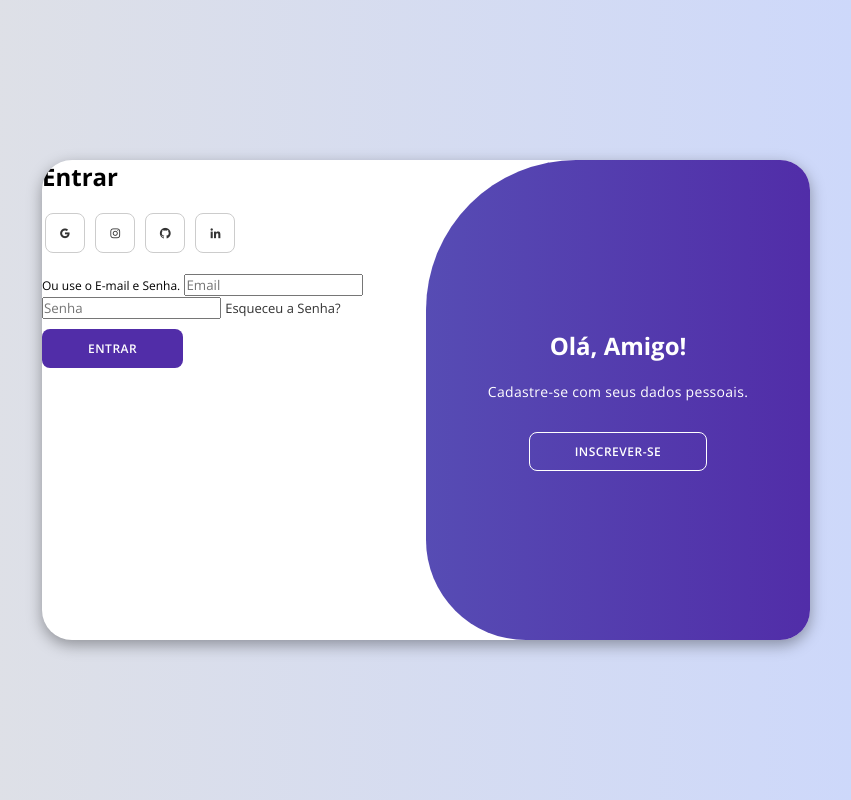
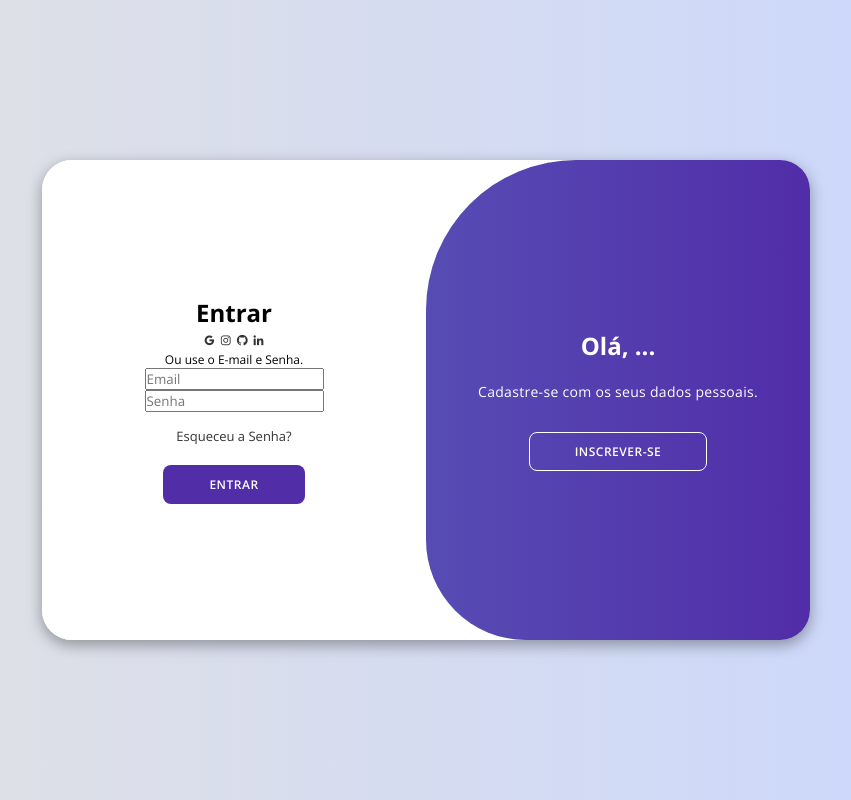
Before and after one commit to esmatulis/login-system, a plain HTML site: page index.html in a window 1280 px wide. Shown: the whole page, without its empty margins (214-1065 px from the left). Drawn offline with nearby package versions, Linux system fonts and the light colour scheme.

Commit message:
Add files via upload

```diff
--- a/index.html
+++ b/index.html
@@ -4,7 +4,10 @@
     <meta charset="UTF-8">
     <meta name="viewport" content="width=device-width, initial-scale=1.0">
     <title>Login | System</title>
+
+    <!-- Box Icons -->
     <link href='https://unpkg.com/boxicons@2.1.4/css/boxicons.min.css' rel='stylesheet'>
+
     <link rel="stylesheet" href="style.css">
 </head>
 <body>
@@ -19,16 +22,16 @@
 
                 <div class="social-icons">
                     <a href="/" class="icon">
-                        <i class="bx bxl-google"></i>
+                        <i class='bx bxl-google'></i>
                     </a>
                     <a href="/" class="icon">
-                        <i class="bx bxl-instagram"></i>
+                        <i class='bx bxl-instagram'></i>
                     </a>
                     <a href="/" class="icon">
-                        <i class="bx bxl-github"></i>
+                        <i class='bx bxl-github'></i>
                     </a>
                     <a href="/" class="icon">
-                        <i class="bx bxl-linkedin"></i>
+                        <i class='bx bxl-linkedin'></i>
                     </a>
                 </div>
                 <span>Ou use o seu E-mail para o Cadastro.</span>
@@ -40,24 +43,25 @@
         </div>
 
         <!-- Entrar -->
-         <div class="form-container sign-in">
+        <div class="form-container sign-in">
             <form>
                 <h1>Entrar</h1>
                 <div class="social-icons">
                     <a href="/" class="icon">
-                        <i class="bx bxl-google"></i>
+                        <i class='bx bxl-google'></i>
                     </a>
                     <a href="/" class="icon">
-                        <i class="bx bxl-instagram"></i>
+                        <i class='bx bxl-instagram'></i>
                     </a>
                     <a href="/" class="icon">
-                        <i class="bx bxl-github"></i>
+                        <i class='bx bxl-github'></i>
                     </a>
                     <a href="/" class="icon">
-                        <i class="bx bxl-linkedin"></i>
+                        <i class='bx bxl-linkedin'></i>
                     </a>
                 </div>
-                <span>Ou use o E-mail e Senha.</span>
+                <span> Ou use o E-mail e Senha.</span>
+
                 <input type="email" placeholder="Email">
                 <input type="password" placeholder="Senha">
 
@@ -67,31 +71,33 @@
 
                 <button>Entrar</button>
             </form>
-         </div>
+        </div>
 
-         <div class="toggle-container">
+        <div class="toggle-container">
+
             <div class="toggle">
+
 
                 <!-- Painel 1 -->
                 <div class="toggle-panel toggle-left">
                     <h2>Bem Vindo de Volta!</h2>
-                    <p>Digite seus dados pessoais para usar todos os recursos do site.</p>
-                    <button class="hidden" id="login">Entre</button>
+                    <p> Digite seus dados pessoais para usar todos os recursos do site.</p>
+                    <button class="hidden" id="login"> Entre </button>
                 </div>
+
                 <!-- Painel 2 -->
                 <div class="toggle-panel toggle-right">
-                    <h2>Olá, Amigo!</h2>
-                    <p>Cadastre-se com seus dados pessoais.</p>
-                    <button class="hidden" id="register">Inscrever-se</button>
+                    <h2> Olá, ... </h2>
+                    <p> Cadastre-se com os seus dados pessoais.</p>
+                    <button class="hidden" id="register"> Inscrever-se </button>
+                </div>
 
-                </div> <!-- fim toggle -->
-            </div>
-         </div>
+            </div> <!-- fim Toggle -->
+        </div>
+
 
 
     </section>
-
     <script src="script.js"></script>
-
 </body>
 </html>
--- a/style.css
+++ b/style.css
@@ -1,12 +1,11 @@
-@import url('https://fonts.googleapis.com/css2?family=Montserrat:ital,wght@0,100..900;1,100..900&family=Open+Sans:ital,wght@0,300..800;1,300..800&family=Roboto:ital,wght@0,100..900;1,100..900&display=swap');
+@import url('https://fonts.googleapis.com/css2?family=Open+Sans:ital,wght@0,300..800;1,300..800&display=swap');
 
-/* Reset CSS */
+/* reset css */
 * {
     margin: 0;
     padding: 0;
     box-sizing: border-box;
-    font-family: 'Open Sans', sans-serif;
-
+    font-family: "Open Sans", sans-serif;
 }
 
 body {
@@ -16,13 +15,13 @@ body {
     align-items: center; /* horizontal */
     justify-content: center; /* vertical */
     flex-direction: column;
-    height: 100vh; /* eixo */
+    height: 100vh;  /* eixo */
 }
 
 .container {
     background-color: #fff;
     border-radius: 30px;
-    box-shadow: 0 5px 15px rgba(0,0,0,0.35);
+    box-shadow: 0 5px 15px rgba(0, 0, 0, 0.35);
     position: relative;
     overflow: hidden;
     width: 768px;
@@ -34,7 +33,7 @@ body {
     font-size: 14px;
     line-height: 20px;
     letter-spacing: 0.3px;
-    margin: 20px 0px;
+    margin: 20px 0;
 }
 
 .container span {
@@ -50,7 +49,7 @@ body {
 
 .container button {
     background-color: #512da8;
-    color: white;
+    color: #fff;
     font-size: 12px;
     padding: 10px 45px;
     border: 1px solid transparent;
@@ -60,20 +59,25 @@ body {
     text-transform: uppercase;
     margin-top: 10px;
     cursor: pointer;
-/*  */
 }
 
 .container button.hidden {
     background-color: transparent;
-    border-color: white;
+    border-color: #fff;
 }
 
 .container form {
-
+    background-color: #fff;
+    display: flex;
+    align-items: center;
+    justify-content: center;
+    flex-direction: column;
+    padding: 0 40px;
+    height: 100%;
 }
 
 .container input {
-
+    /*  */
 }
 
 .form-container {
@@ -89,11 +93,9 @@ body {
     z-index: 2;
 }
 
-.container.active .sign-in{
+.container.active .sign-in {
     transform: translateX(100%);
-    opacity: 0;
 }
-
 
 .sign-up {
     left: 0;
@@ -102,8 +104,7 @@ body {
     z-index: 1;
 }
 
-
-.container.active .sign-up{
+.container.active .sign-up {
     transform: translateX(100%);
     opacity: 1;
     z-index: 5;
@@ -115,14 +116,14 @@ body {
         opacity: 0;
         z-index: 1;
     }
-
     50%, 100% {
         opacity: 1;
         z-index: 5;
     }
 }
 
-.toggle-container {
+
+.toggle-container{
     position: absolute;
     top: 0;
     left: 50%;
@@ -134,18 +135,19 @@ body {
     z-index: 1000;
 }
 
-.container.active .toggle-container {
+.container.active .toggle-container{
     transform: translateX(-100%);
-    border-radius: 0px 150px 100px 0;
+    border-radius: 0 150px 100px 0;
 }
 
 .toggle {
     background-color: #512da8;
+    height: 100%;
     background: linear-gradient(to right, #5c6bc0, #512da8);
-    height: 100%;
     color: #fff;
     position: relative;
     left: -100%;
+    height: 100%;
     width: 200%;
     transform: translateX(0);
     transition: all 0.6s ease-in-out;
@@ -167,7 +169,7 @@ body {
     padding: 0 30px;
     text-align: center;
     transform: translateX(0);
-    transition: all 0.6 ease-in-out;
+    transition: all 0.6s ease-in-out;
 }
 
 .toggle-left {
@@ -186,18 +188,3 @@ body {
 .container.active .toggle-right {
     transform: translateX(200%);
 }
-
-.social-icons {
-    margin: 20px 0;
-}
-
-.social-icons a {
-    border: 1px solid #ccc;
-    border-radius: 20%;
-    display: inline-flex;
-    justify-content: center;
-    align-items: center;
-    margin: 0 3px;
-    width: 40px;
-    height: 40px;
-}
```
